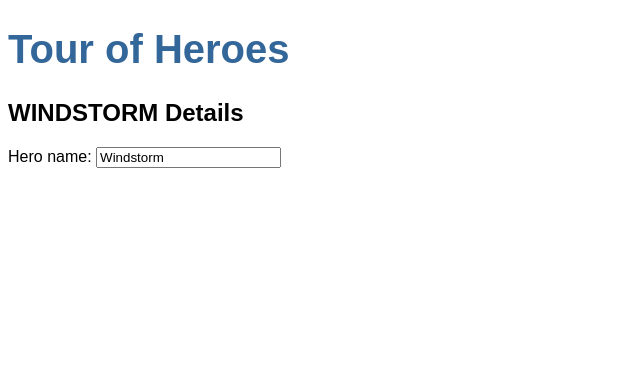
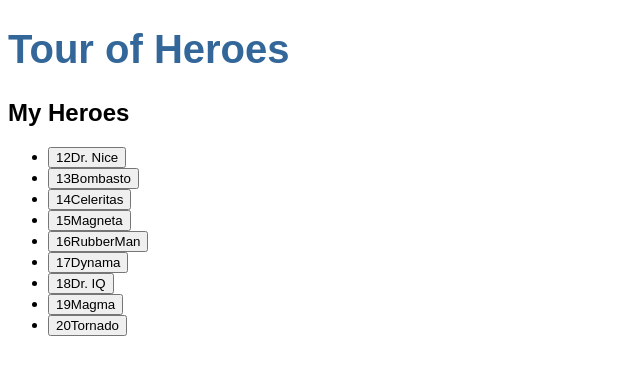
Before and after one commit to eddyvalverde/angular-tour-of-heroes, an Angular app: page / in a window 1280 px wide. Shown: the top 374 px of the page, without its empty margins (0-640 px from the left). Built offline with nearby package versions, Linux system fonts and the light colour scheme.

Commit message:
feature: Displaying heroes

```diff
--- a/src/app/heroes/heroes.component.html
+++ b/src/app/heroes/heroes.component.html
@@ -1,5 +1,9 @@
-<h2>{{hero.name | uppercase}} Details</h2>
-<div>
-    <label for="name">Hero name: </label>
-    <input id="name" [(ngModel)]="hero.name" placeholder="name">
-  </div>
+<h2>My Heroes</h2>
+<ul class="heroes">
+    <li *ngFor="let hero of heroes">
+    <button type="button">
+      <span class="badge">{{hero.id}}</span>
+      <span class="name">{{hero.name}}</span>
+    </button>
+  </li>
+</ul>
--- a/src/app/heroes/heroes.component.ts
+++ b/src/app/heroes/heroes.component.ts
@@ -1,5 +1,6 @@
 import { Component, OnInit } from '@angular/core';
 import { Hero } from '../hero';
+import { HEROES } from '../mock-heroes';
 
 @Component({
   selector: 'app-heroes',
@@ -11,6 +12,7 @@
     id: 1,
     name: 'Windstorm'
   };
+  heroes = HEROES;
   constructor() { }
 
   ngOnInit(): void {
```
